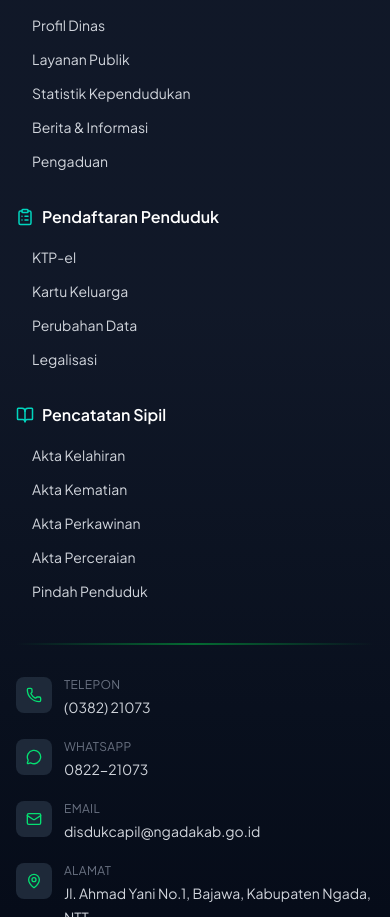
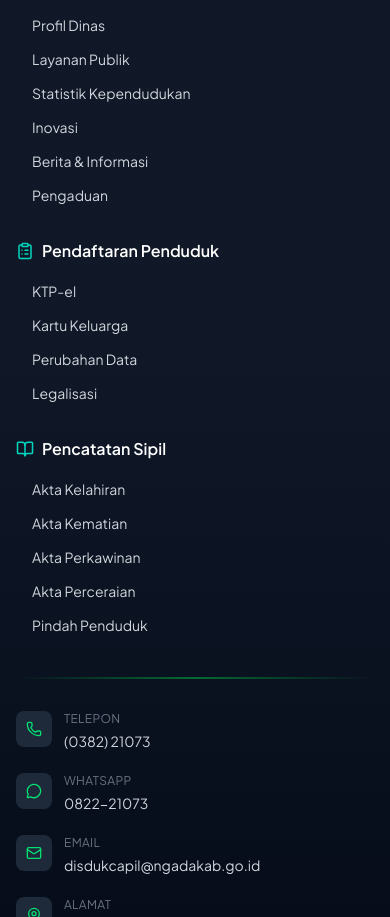
Before and after one commit to KaGuYA31/disdukcapil-ngada, a Next.js app: page /berita in a window 390 px wide. Shown: the part 1466-2383 px from the top of the page. Built offline with nearby package versions, Linux system fonts and the light colour scheme; no server answers; the database is empty.

Commit message:
fix: tambahkan menu Inovasi ke navigasi publik dan footer
- Menambahkan link Inovasi ke header navigation (desktop + mobile)
- Menambahkan link Inovasi ke footer quick links
- Sinkron dengan menu admin Kegiatan Inovasi (/admin/inovasi)
- Menu Inovasi sebelumnya hilang dari navigasi publik

```diff
--- a/src/components/layout/footer.tsx
+++ b/src/components/layout/footer.tsx
@@ -28,6 +28,7 @@ const quickLinks = [
   { title: "Profil Dinas", href: "/profil" },
   { title: "Layanan Publik", href: "/layanan" },
   { title: "Statistik Kependudukan", href: "/statistik" },
+  { title: "Inovasi", href: "/inovasi" },
   { title: "Berita & Informasi", href: "/berita" },
   { title: "Pengaduan", href: "/pengaduan" },
 ];
--- a/src/components/layout/header.tsx
+++ b/src/components/layout/header.tsx
@@ -59,6 +59,7 @@ const navigation: NavItem[] = [
     ],
   },
   { title: "Statistik Kependudukan", href: "/statistik" },
+  { title: "Inovasi", href: "/inovasi" },
   { title: "Berita", href: "/berita" },
   { title: "Pengaduan", href: "/pengaduan" },
 ];
```
